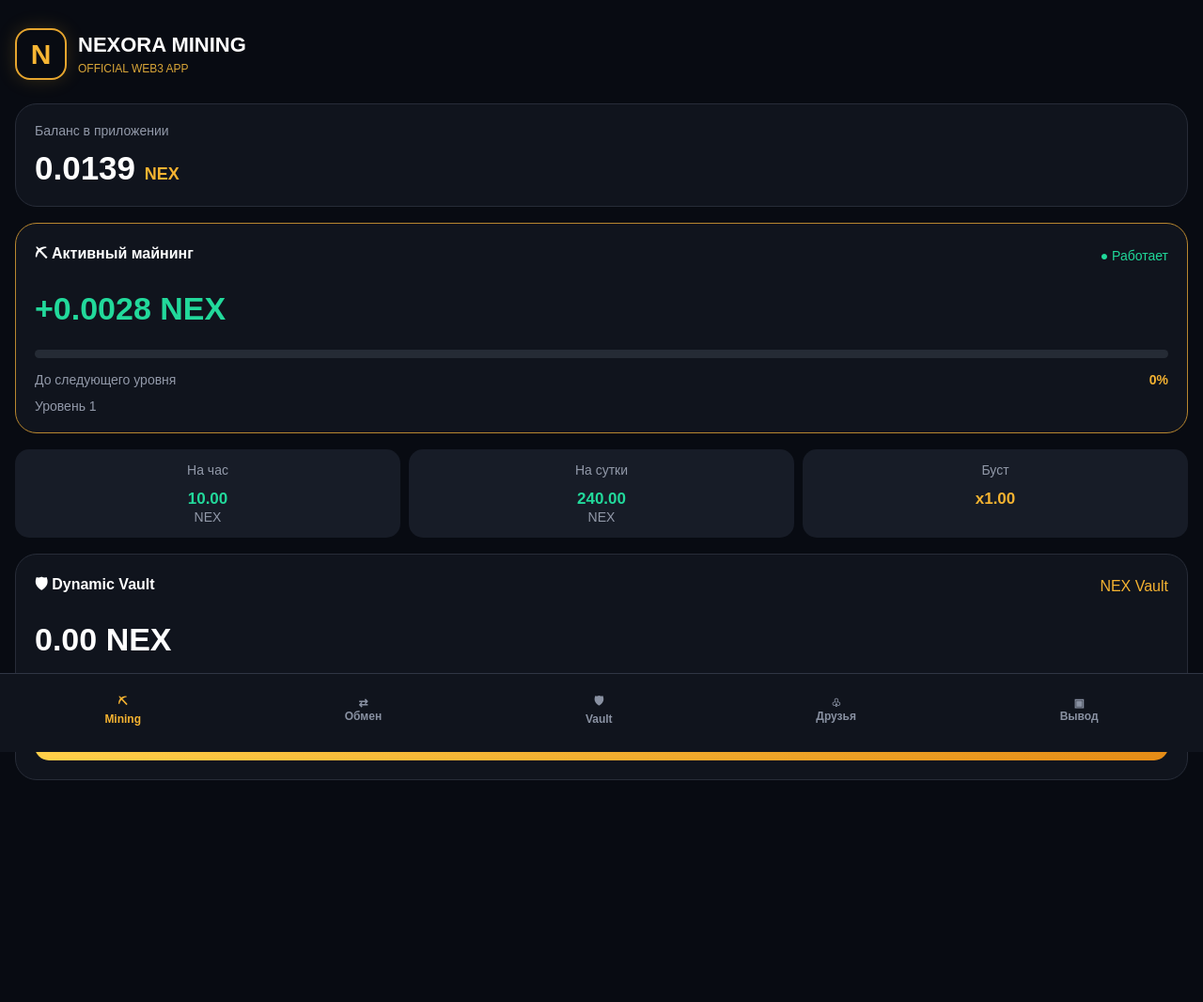
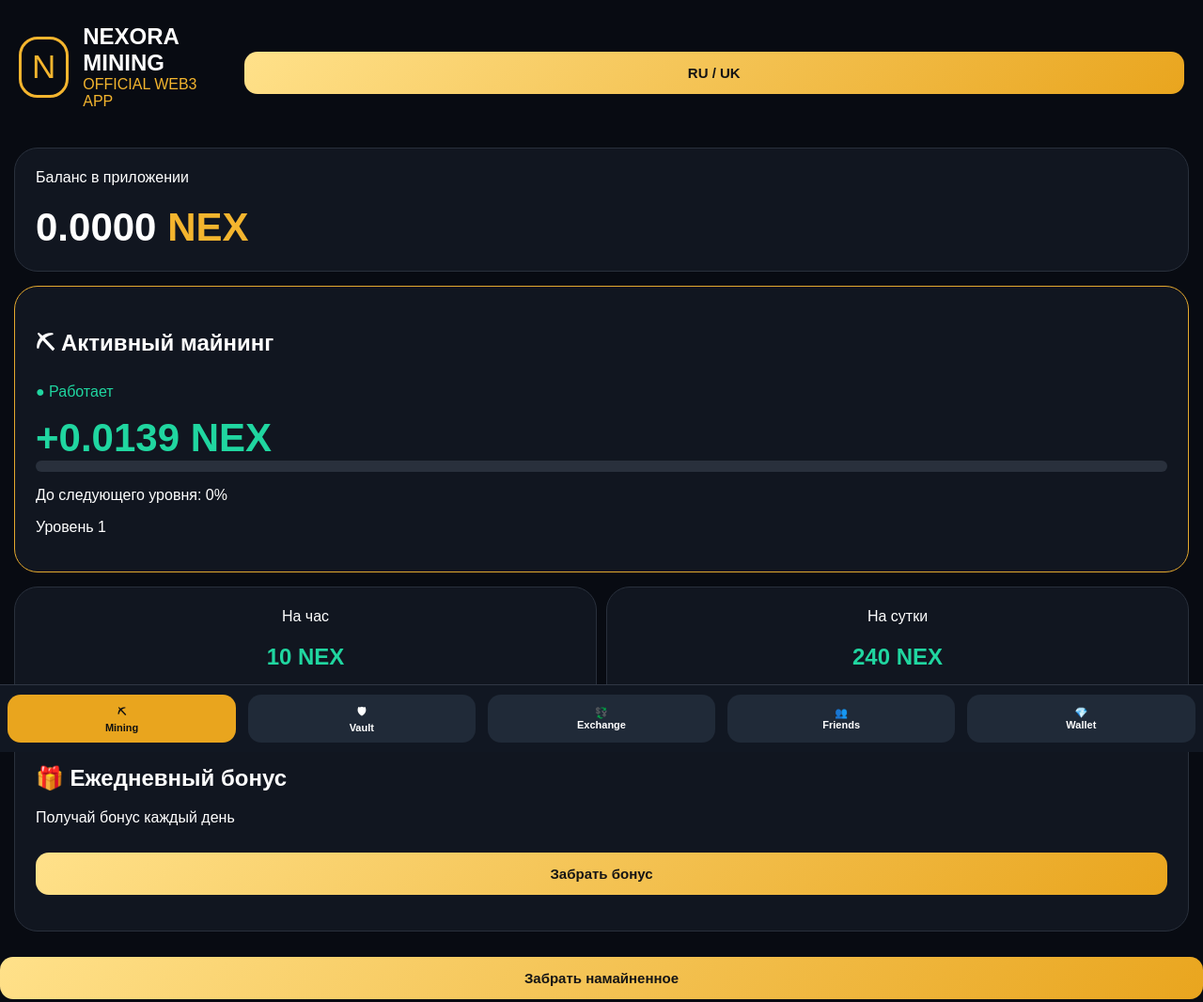
Before and after one commit to wryety05-arch/cybervault, a plain HTML site: page index.html in a window 1280 px wide. Shown: the whole page at 94% size. Before the commit the page ends 947 px from the top, so only its background shows below. Drawn offline with Linux system fonts and the light colour scheme.

Commit message:
Update index.html

```diff
--- a/index.html
+++ b/index.html
@@ -1,303 +1,391 @@
+
 <!DOCTYPE html>
 <html lang="ru">
 <head>
 <meta charset="UTF-8">
 <meta name="viewport" content="width=device-width, initial-scale=1.0">
-<title>NEXORA Mining</title>
+<title>NEXORA MINING</title>
 <style>
 *{box-sizing:border-box}
 body{
- margin:0;background:#080b12;color:#fff;
- font-family:Arial,sans-serif;padding:20px 16px 100px;
+margin:0;
+background:#080b12;
+color:#fff;
+font-family:Arial,sans-serif;
+padding-bottom:100px;
 }
-header{display:flex;align-items:center;gap:12px;margin:10px 0 25px}
+header{
+padding:25px 20px;
+display:flex;
+align-items:center;
+gap:15px;
+}
 .logo{
- width:55px;height:55px;border:2px solid #e6a52e;
- border-radius:16px;display:grid;place-items:center;
- color:#f7b633;font-size:30px;font-weight:bold;
- box-shadow:0 0 20px #d99a2533;
+width:65px;
+height:65px;
+border:3px solid #f4b52e;
+border-radius:20px;
+display:flex;
+align-items:center;
+justify-content:center;
+font-size:35px;
+color:#f4b52e;
 }
-.brand{font-size:22px;font-weight:bold}
-.sub{color:#d9a638;font-size:12px;margin-top:5px}
+h1{font-size:24px;margin:0}
+.gold{color:#f4b52e}
+.green{color:#20d6a0}
 .card{
- background:#10141d;border:1px solid #272c38;
- border-radius:23px;padding:20px;margin-bottom:17px;
+background:#111620;
+border:1px solid #29303c;
+border-radius:25px;
+padding:22px;
+margin:15px;
 }
-.caption{color:#9299a9;font-size:14px}
-.balance{font-size:35px;font-weight:bold;margin-top:12px}
-.gold{color:#f5b331}
-.green{color:#22d99b}
-.topline{display:flex;justify-content:space-between;align-items:center}
-.status{color:#20d99a;font-size:14px}
-.mining{border:1px solid #b9872f}
-.amount{font-size:34px;font-weight:bold;margin:24px 0}
-.progress{
- height:9px;background:#252b35;border-radius:20px;
- overflow:hidden;margin:15px 0;
-}
-.bar{height:100%;width:0;background:linear-gradient(90deg,#19d69a,#f5b331)}
-.stats{display:grid;grid-template-columns:repeat(3,1fr);gap:9px}
-.stat{background:#171c27;padding:13px 8px;border-radius:15px;text-align:center}
-.stat b{display:block;margin-top:12px;font-size:17px}
-button{
- border:0;border-radius:15px;padding:15px;
- font-size:15px;font-weight:bold;cursor:pointer;
-}
-.primary{background:linear-gradient(110deg,#ffd04a,#e58c16);color:#111;width:100%}
-.secondary{background:#1a202c;color:#f3b538;border:1px solid #363e4d}
-.nav{
- position:fixed;bottom:0;left:0;width:100%;
- background:#10141d;border-top:1px solid #303644;
- display:flex;justify-content:space-around;padding:12px 3px 20px;
-}
-.nav button{background:transparent;color:#8991a2;padding:8px 5px;font-size:12px}
-.nav button.active{color:#f5b331}
-.page{display:none}
-.page.active{display:block}
-input{
- width:100%;padding:17px;border-radius:14px;
- background:#080b12;color:white;border:1px solid #303644;
- font-size:18px;margin:15px 0;
-}
-.level{font-size:27px;color:#f5b331;font-weight:bold}
-.info{line-height:1.7;color:#a9b0be;font-size:14px}
 </style>
 </head>
 <body>
-
 <header>
   <div class="logo">N</div>
   <div>
-  <div class="brand">NEXORA MINING</div>
-  <div class="sub">OFFICIAL WEB3 APP</div>
+    <h1>NEXORA MINING</h1>
+    <div class="gold">OFFICIAL WEB3 APP</div>
   </div>
+  <button onclick="changeLang()" style="margin-left:auto">RU / UK</button>
 </header>
 
-<!-- MINING -->
-<section id="mining" class="page active">
 <div class="card">
-  <div class="caption">Баланс в приложении</div>
-  <div class="balance"><span id="balance">0.00</span>
-   <span class="gold" style="font-size:18px">NEX</span>
+  <div id="balanceTitle">Баланс в приложении</div>
+  <h1 style="font-size:42px;margin-top:20px">
+    <span id="balance">0.0000</span>
+    <span class="gold">NEX</span>
+  </h1>
+</div>
+
+<div class="card" style="border-color:#e5a92e">
+  <h2>⛏ Активный майнинг</h2>
+  <p class="green">● <span id="status">Работает</span></p>
+  <h1 class="green" style="font-size:42px">
+    +<span id="earned">0.0000</span> NEX
+  </h1>
+  <div style="background:#29303c;height:12px;border-radius:20px">
+    <div id="progress" style="background:#20d6a0;width:0%;height:12px;border-radius:20px"></div>
+  </div>
+  <p>До следующего уровня: <span id="percent">0</span>%</p>
+  <p>Уровень <span id="level">1</span></p>
+</div>
+
+<div style="display:flex;gap:10px;margin:15px">
+  <div class="card" style="flex:1;margin:0;text-align:center">
+    На час
+    <h2 class="green">10 NEX</h2>
+  </div>
+  <div class="card" style="flex:1;margin:0;text-align:center">
+    На сутки
+    <h2 class="green">240 NEX</h2>
   </div>
 </div>
 
- <div class="card mining">
-  <div class="topline">
-   <b>⛏ Активный майнинг</b>
-   <span class="status">● Работает</span>
-  </div>
-  <div class="amount green">+<span id="earned">0.0000</span> NEX</div>
-  <div class="progress"><div class="bar" id="bar"></div></div>
-  <div class="topline caption">
-   <span>До следующего уровня</span>
-   <b class="gold" id="percent">0%</b>
-  </div>
-  <div class="caption" style="margin-top:12px">
-   Уровень <span id="level">1</span>
-  </div>
+<div class="card">
+  <h2>🎁 Ежедневный бонус</h2>
+  <p>Получай бонус каждый день</p>
+  <button onclick="dailyBonus()">Забрать бонус</button>
+  <p id="bonusMessage"></p>
 </div>
 
- <div class="stats">
-  <div class="stat">
-   <span class="caption">На час</span>
-   <b class="green" id="hour">10</b>
-   <span class="caption">NEX</span>
+<style>
+button{
+border:0;
+border-radius:14px;
+padding:14px 18px;
+background:linear-gradient(135deg,#ffe18a,#e9a51e);
+color:#151515;
+font-weight:bold;
+width:100%;
+font-size:15px;
+margin-top:12px;
+}
+input,select{
+width:100%;
+padding:14px;
+border-radius:12px;
+border:1px solid #394252;
+background:#080d16;
+color:white;
+margin-top:10px;
+font-size:15px;
+}
+.page{display:none}
+.page.active{display:block}
+.nav{
+position:fixed;
+bottom:0;
+left:0;
+right:0;
+background:#111722;
+display:flex;
+justify-content:space-around;
+padding:10px 2px;
+border-top:1px solid #303744;
+}
+.nav button{
+width:19%;
+padding:10px 2px;
+margin:0;
+font-size:11px;
+background:#202a38;
+color:white;
+}
+.nav button.selected{
+background:#e9a51e;
+color:#111;
+}
+</style>
+
+<section id="vault" class="page">
+<div class="card">
+<h2>🛡 NEX Vault</h2>
+<p class="gold">Твоё хранилище</p>
+<h1><span id="vaultBalance">0.0000</span> NEX</h1>
+<p>Уровень Vault: <b id="vaultLevel">1</b></p>
+<p>Скорость майнинга: <b id="vaultRate">10</b> NEX/час</p>
 </div>
-  <div class="stat">
-   <span class="caption">На сутки</span>
-   <b class="green" id="day">240</b>
-   <span class="caption">NEX</span>
+<div class="card">
+<h3>Пополнить Vault</h3>
+<input id="depositAmount" type="number" placeholder="Количество NEX">
+<button onclick="deposit()">Пополнить</button>
 </div>
-  <div class="stat">
-   <span class="caption">Буст</span>
-   <b class="gold" id="boost">x1.00</b>
+<div class="card">
+<h3>Вернуть средства</h3>
+<input id="returnAmount" type="number" placeholder="Количество NEX">
+<button onclick="withdrawVault()">Вернуть на баланс</button>
 </div>
- </div>
-
- <div class="card" style="margin-top:17px">
-  <div class="topline">
-   <b>🛡 Dynamic Vault</b>
-   <span class="gold">NEX Vault</span>
-  </div>
-  <div class="amount"><span id="vault">0</span> NEX</div>
-  <p class="info">Виртуальный залог для повышения уровня и скорости майнинга.</p>
-  <button class="primary" onclick="deposit()">Увеличить залог</button>
+<div class="card">
+<h3>⚡ Уровни</h3>
+<p>Каждые 100 NEX в Vault повышают уровень.</p>
+<p>Следующий уровень: <span id="nextLevel">100</span> NEX</p>
 </div>
 </section>
 
-<!-- VAULT -->
-<section id="vaultpage" class="page">
- <h2>Dynamic Vault</h2>
+<section id="exchange" class="page">
 <div class="card">
-  <div class="caption">Твой виртуальный залог</div>
-  <div class="balance gold" id="vault2">0 NEX</div>
-  <p class="info">В демонстрационной версии залог существует только внутри приложения.</p>
-  <button class="primary" onclick="deposit()">Внести 100 NEX</button>
- </div>
- <div class="card">
-  <div class="level">Уровень <span id="level2">1</span></div>
-  <p class="info">Чем выше уровень, тем больше скорость виртуального майнинга.</p>
+<h2>💱 Обмен NEX</h2>
+<p>Демонстрационный обмен</p>
+<p class="gold">Курс: 1000 NEX = 1 TON</p>
+<input id="exchangeAmount" type="number" placeholder="Количество NEX">
+<p>Получишь: <b id="exchangeResult">0 TON</b></p>
+<button onclick="exchange()">Обменять</button>
 </div>
 </section>
 
-<!-- EXCHANGE -->
-<section id="exchange" class="page">
- <h2>Обмен</h2>
+<section id="friends" class="page">
 <div class="card">
-  <p class="caption">Обмен NEX</p>
-  <input type="number" id="swapamount" placeholder="Количество NEX">
-  <p class="info">Демонстрационный курс: 1 TON = 1000 NEX</p>
-  <button class="primary" onclick="swap()">Рассчитать обмен</button>
-  <h3 id="swapresult" class="gold"></h3>
-  <p class="info">Реальный обмен пока не подключён.</p>
+<h2>👥 Друзья</h2>
+<p>Приглашай друзей в NEXORA</p>
+<h1 class="gold">+500 NEX</h1>
+<p>Демонстрационная награда за приглашение.</p>
+<p>Твой код:</p>
+<h3 id="refCode">NEXORA591007</h3>
+<button onclick="copyCode()">Скопировать код</button>
+</div>
+<div class="card">
+<h3>Приглашено друзей</h3>
+<h1 id="friendsCount">0</h1>
 </div>
 </section>
 
-<!-- FRIENDS -->
-<section id="friends" class="page">
- <h2>Друзья</h2>
+<section id="withdraw" class="page">
 <div class="card">
-  <h3 class="gold">Реферальная программа</h3>
-  <p class="info">Приглашай друзей и получай демонстрационные бонусы.</p>
-  <div class="balance" id="refcount">0</div>
-  <p class="caption">Приглашено друзей</p>
-  <button class="primary" onclick="copyReferral()">Копировать ссылку</button>
- </div>
-</section>
-
-<!-- WITHDRAW -->
-<section id="withdraw" class="page">
- <h2>Вывод средств</h2>
- <div class="card">
-  <div class="caption">Доступный баланс</div>
-  <div class="balance" id="withdrawbalance">0 NEX</div>
-  <input type="number" id="withdrawamount" placeholder="Количество NEX">
-  <button class="primary" onclick="withdraw()">Создать тестовую заявку</button>
-  <p class="info">Это демонстрационная заявка. Реальные переводы не выполняются.</p>
+<h2>💎 Вывод NEX</h2>
+<p>Доступный баланс:</p>
+<h1><span id="withdrawBalance">0</span> NEX</h1>
+<p class="gold">Демонстрационная заявка. Реальные переводы пока не подключены.</p>
+<input id="withdrawAmount" type="number" placeholder="Количество NEX">
+<input id="walletAddress" placeholder="Публичный TON-адрес">
+<button onclick="requestWithdraw()">Создать заявку</button>
 </div>
 <div class="card">
-  <h3>История заявок</h3>
-  <div id="history" class="info">Заявок пока нет</div>
+<h3>История операций</h3>
+<div id="history">Операций пока нет</div>
 </div>
 </section>
 
 <nav class="nav">
- <button class="active" onclick="openPage('mining',this)">⛏<br>Mining</button>
- <button onclick="openPage('exchange',this)">⇄<br>Обмен</button>
- <button onclick="openPage('vaultpage',this)">🛡<br>Vault</button>
- <button onclick="openPage('friends',this)">♧<br>Друзья</button>
- <button onclick="openPage('withdraw',this)">▣<br>Вывод</button>
+<button class="selected" onclick="openPage('mining',this)">⛏<br>Mining</button>
+<button onclick="openPage('vault',this)">🛡<br>Vault</button>
+<button onclick="openPage('exchange',this)">💱<br>Exchange</button>
+<button onclick="openPage('friends',this)">👥<br>Friends</button>
+<button onclick="openPage('withdraw',this)">💎<br>Wallet</button>
 </nav>
 
 <script>
-const KEY="nexora_demo_v1";
+const $=id=>document.getElementById(id);
 
-let data=JSON.parse(localStorage.getItem(KEY)||"null")||{
+let data={
  balance:0,
  vault:0,
- level:1,
- referrals:0,
- history:[],
- last:Date.now()
+ pending:0,
+ tower:1,
+ daily:"",
+ friends:0,
+ history:[]
 };
 
-const hourly=10;
-const daily=hourly*24;
+try{
+let old=JSON.parse(localStorage.getItem("nexora"));
+if(old)data={...data,...old};
+}catch(e){}
+
+let last=Date.now();
 
 function save(){
- localStorage.setItem(KEY,JSON.stringify(data));
+ localStorage.setItem("nexora",JSON.stringify(data));
+}
+
+function rate(){
+ return 10*(1+Math.floor(data.vault/100)*0.1);
 }
 
 function update(){
  let now=Date.now();
- let elapsed=Math.max(0,Math.min(now-data.last,86400000));
- let rate=hourly*data.level;
- let earned=elapsed/3600000*rate;
+ let seconds=Math.min((now-last)/1000,86400);
+ data.pending+=rate()*seconds/3600;
+ last=now;
 
- data.balance+=earned;
- data.last=now;
-
- let required=data.level*1000;
- let percent=Math.min(100,data.vault/required*100);
-
- document.getElementById("balance").textContent=data.balance.toFixed(4);
- document.getElementById("earned").textContent=earned.toFixed(4);
- document.getElementById("hour").textContent=rate.toFixed(2);
- document.getElementById("day").textContent=(rate*24).toFixed(2);
- document.getElementById("boost").textContent="x"+data.level.toFixed(2);
- document.getElementById("level").textContent=data.level;
- document.getElementById("level2").textContent=data.level;
- document.getElementById("vault").textContent=data.vault.toFixed(2);
- document.getElementById("vault2").textContent=data.vault.toFixed(2)+" NEX";
- document.getElementById("percent").textContent=percent.toFixed(0)+"%";
- document.getElementById("bar").style.width=percent+"%";
- document.getElementById("withdrawbalance").textContent=data.balance.toFixed(4)+" NEX";
- document.getElementById("refcount").textContent=data.referrals;
- document.getElementById("history").innerHTML=
- data.history.length?data.history.map(x=>"<p>"+x+"</p>").join(""):"Заявок пока нет";
+ $("balance").textContent=data.balance.toFixed(4);
+ $("earned").textContent=data.pending.toFixed(4);
+ $("vaultBalance").textContent=data.vault.toFixed(4);
+ $("vaultLevel").textContent=1+Math.floor(data.vault/100);
+ $("vaultRate").textContent=rate().toFixed(2);
+ $("level").textContent=1+Math.floor(data.vault/100);
+ $("percent").textContent=Math.floor(data.vault%100);
+ $("progress").style.width=(data.vault%100)+"%";
+ $("nextLevel").textContent=100-data.vault%100;
+ $("withdrawBalance").textContent=data.balance.toFixed(4);
+ $("friendsCount").textContent=data.friends;
 
  save();
 }
 
-function deposit(){
- let amount=100;
- if(data.balance<amount){
-  alert("Недостаточно NEX. Нужно 100 NEX.");
+function addHistory(name,amount){
+ data.history.unshift(name+" : "+amount+" NEX");
+ data.history=data.history.slice(0,20);
+ $("history").innerHTML=data.history.join("<br>");
+}
+
+function collect(){
+ if(data.pending<=0)return;
+ data.balance+=data.pending;
+ addHistory("Mining",data.pending.toFixed(4));
+ data.pending=0;
+ update();
+ alert("Начисление получено!");
+}
+
+function dailyBonus(){
+ let today=new Date().toISOString().slice(0,10);
+ if(data.daily===today){
+ alert("Бонус уже получен сегодня!");
  return;
  }
- data.balance-=amount;
- data.vault+=amount;
-
- while(data.vault>=data.level*1000){
-  data.vault-=data.level*1000;
-  data.level++;
- }
+ data.daily=today;
+ data.balance+=25;
+ addHistory("Daily bonus",25);
  update();
- alert("Виртуальный залог внесён!");
+ $("bonusMessage").textContent="Получено +25 NEX!";
 }
 
-function swap(){
- let amount=Number(document.getElementById("swapamount").value);
- if(amount<=0||amount>data.balance){
-  alert("Проверь количество NEX.");
-  return;
- }
- document.getElementById("swapresult").textContent=
- "Расчёт: "+(amount/1000).toFixed(4)+" TON (демо)";
-}
-
-function withdraw(){
- let amount=Number(document.getElementById("withdrawamount").value);
- if(amount<10000||amount>data.balance){
-  alert("Минимум 10 000 NEX. Проверь баланс.");
-  return;
- }
- data.balance-=amount;
- data.history.unshift("Тестовая заявка: "+amount.toFixed(2)+" NEX");
- update();
- alert("Тестовая заявка создана.");
-}
-
-function copyReferral(){
- let link=location.href+"?ref=NEXORA";
- if(navigator.clipboard){
-  navigator.clipboard.writeText(link).then(()=>alert("Ссылка скопирована"));
- }else{
-  alert(link);
- }
-}
-
-function openPage(id,btn){
- document.querySelectorAll(".page").forEach(p=>p.classList.remove("active"));
- document.getElementById(id).classList.add("active");
- document.querySelectorAll(".nav button").forEach(b=>b.classList.remove("active"));
- btn.classList.add("active");
+function deposit(){
+ let n=Number($("depositAmount").value);
+ if(n<=0||n>data.balance)return alert("Недостаточно средств");
+ data.balance-=n;
+ data.vault+=n;
+ addHistory("Vault deposit",n);
+ $("depositAmount").value="";
  update();
 }
 
+function withdrawVault(){
+ let n=Number($("returnAmount").value);
+ if(n<=0||n>data.vault)return alert("Неверная сумма");
+ data.vault-=n;
+ data.balance+=n;
+ addHistory("Vault return",n);
+ $("returnAmount").value="";
+ update();
+}
+
+function exchange(){
+ let n=Number($("exchangeAmount").value);
+ if(n<=0||n>data.balance)return alert("Неверная сумма");
+ data.balance-=n;
+ addHistory("Demo exchange",n);
+ update();
+ alert("Демонстрационный обмен выполнен");
+}
+
+$("exchangeAmount").addEventListener("input",()=>{
+ $("exchangeResult").textContent=
+ (Number($("exchangeAmount").value||0)/1000).toFixed(3)+" TON";
+});
+
+function copyCode(){
+ navigator.clipboard.writeText($("refCode").textContent)
+ .then(()=>alert("Код скопирован"))
+ .catch(()=>alert("NEXORA591007"));
+}
+
+function requestWithdraw(){
+ let n=Number($("withdrawAmount").value);
+ let address=$("walletAddress").value.trim();
+
+ if(n<=0||n>data.balance)return alert("Неверная сумма");
+ if(!address)return alert("Укажи публичный адрес кошелька");
+
+ data.balance-=n;
+ addHistory("TEST withdrawal request",n);
+ $("withdrawAmount").value="";
+ update();
+ alert("Тестовая заявка сохранена. Реальный перевод не выполнен.");
+}
+
+function openPage(id,button){
+ document.querySelectorAll(".page").forEach(x=>x.classList.remove("active"));
+ document.querySelectorAll(".nav button").forEach(x=>x.classList.remove("selected"));
+ $("miningContent").style.display=id==="mining"?"block":"none";
+ if(id!=="mining")$(id).classList.add("active");
+ button.classList.add("selected");
+ update();
+}
+
+function changeLang(){
+ let lang=localStorage.getItem("nexoraLang")||"ru";
+ lang=lang==="ru"?"uk":"ru";
+ localStorage.setItem("nexoraLang",lang);
+ alert(lang==="uk"?"Мову змінено на українську":"Язык изменён на русский");
+}
+
+const wrap=document.createElement("div");
+wrap.id="miningContent";
+const body=document.body;
+Array.from(body.children).forEach(el=>{
+ if(!["STYLE","SECTION","NAV","SCRIPT"].includes(el.tagName)){
+  wrap.appendChild(el);
+ }
+});
+body.insertBefore(wrap,body.firstChild);
+
+const collectButton=document.createElement("button");
+collectButton.textContent="Забрать намайненное";
+collectButton.onclick=collect;
+$("miningContent").appendChild(collectButton);
+
 update();
 setInterval(update,1000);
+
+if(window.Telegram&&window.Telegram.WebApp){
+ window.Telegram.WebApp.ready();
+ window.Telegram.WebApp.expand();
+}
 </script>
 </body>
 </html>
```
Lines whose indentation alone changed are shown as unchanged.
